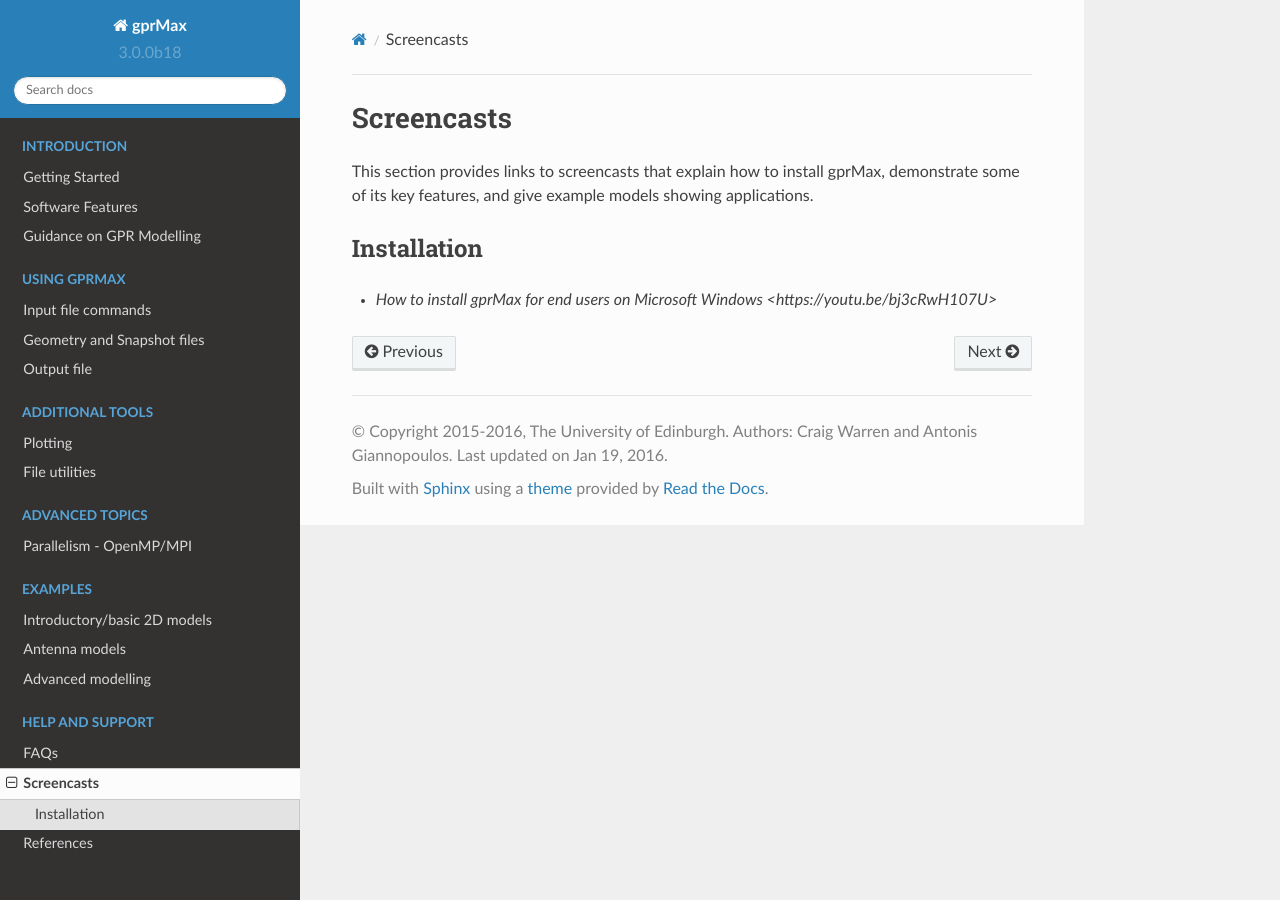
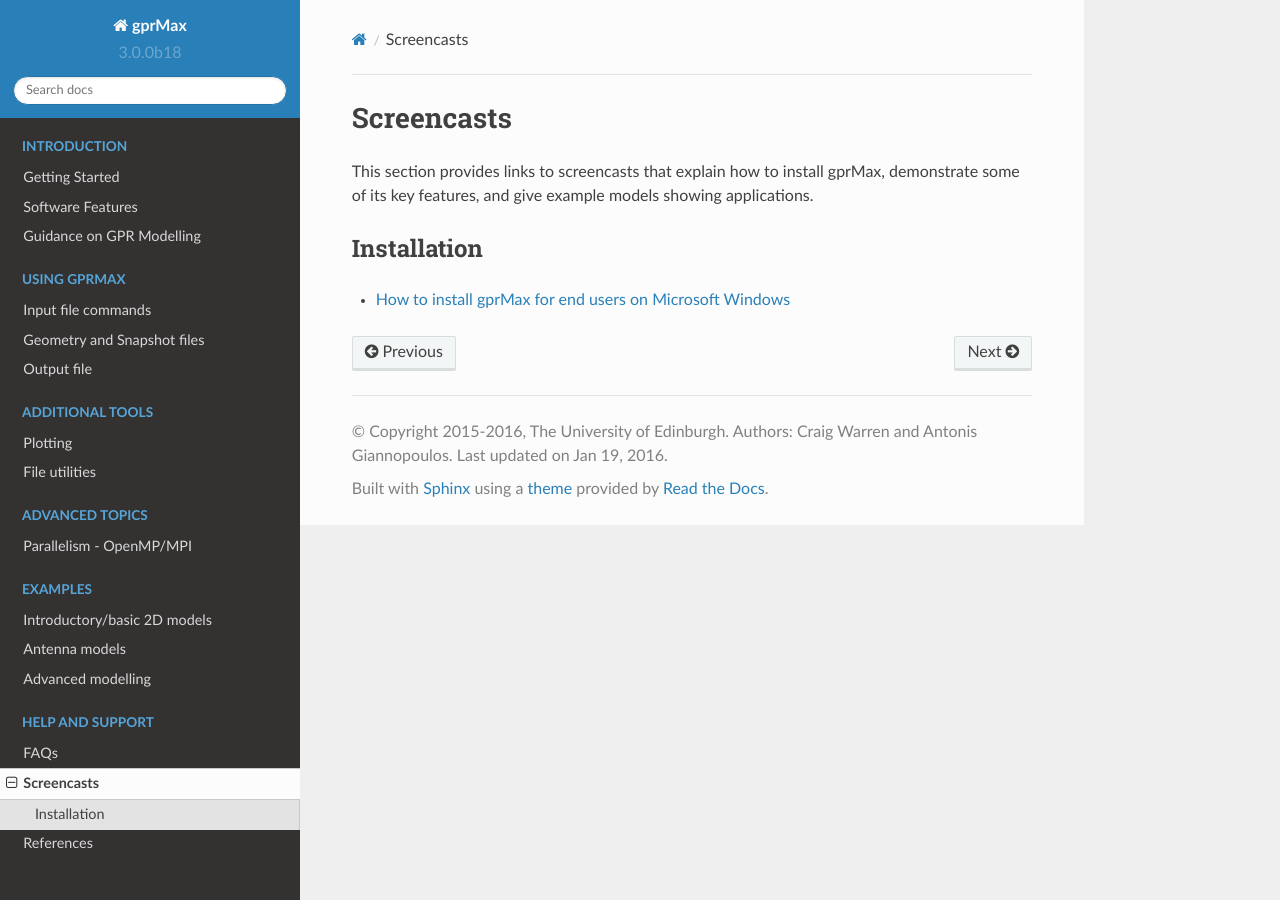
Before and after one commit to gprMax/gprMax, a Sphinx documentation site: the page built from docs/source/screencasts.rst, in a window 1280 px wide. Built offline with Sphinx 7.4.7 and the Read the Docs theme 2.0.0, drawn with Linux system fonts in a browser that asks for light colours.

Commit message:
Updated link text.

```diff
--- a/docs/source/screencasts.rst
+++ b/docs/source/screencasts.rst
@@ -9,4 +9,4 @@
 Installation
 ------------
 
-* `How to install gprMax for end users on Microsoft Windows <https://youtu.be/bj3cRwH107U>`
+* `How to install gprMax for end users on Microsoft Windows <https://youtu.be/bj3cRwH107U>`_
```
